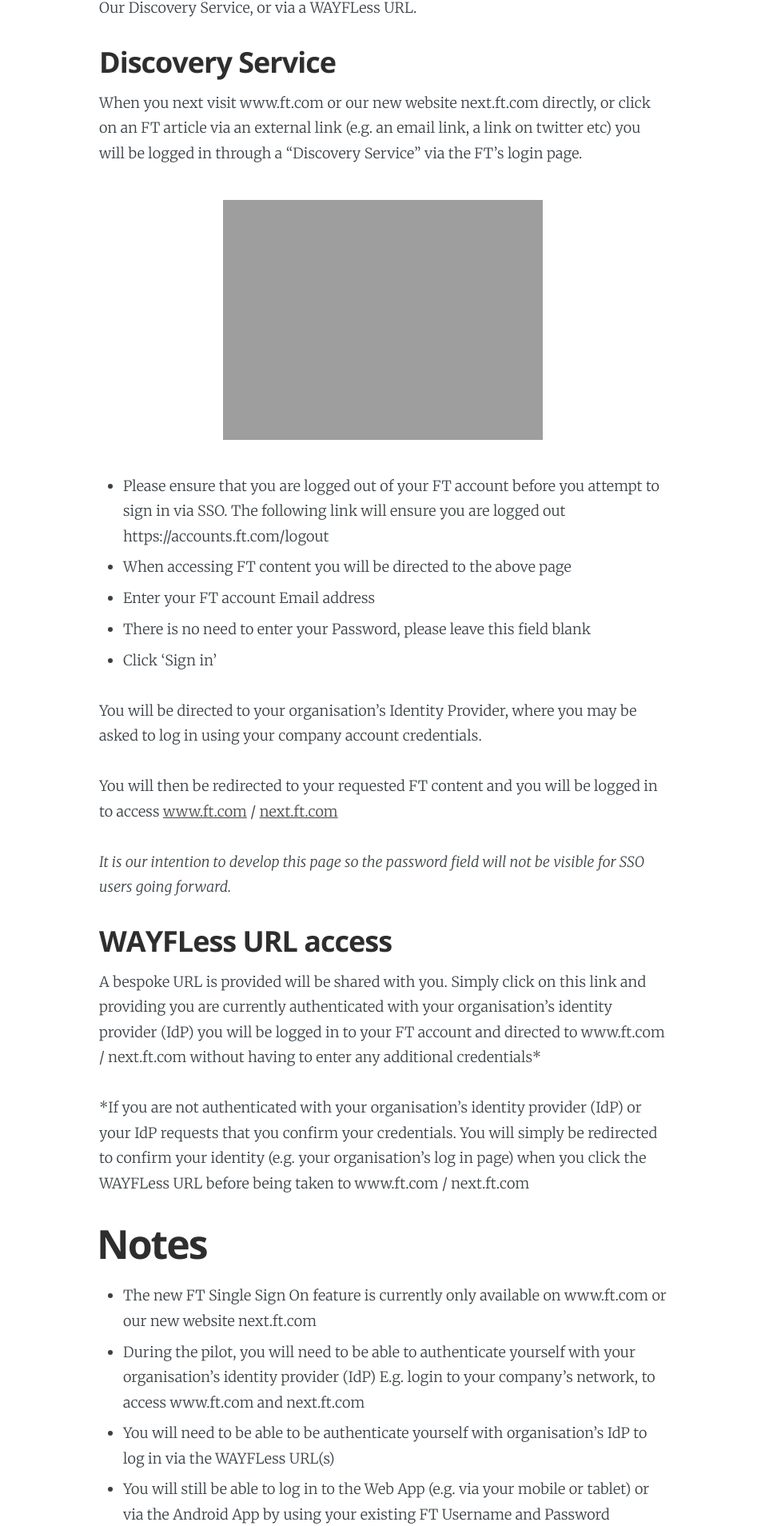
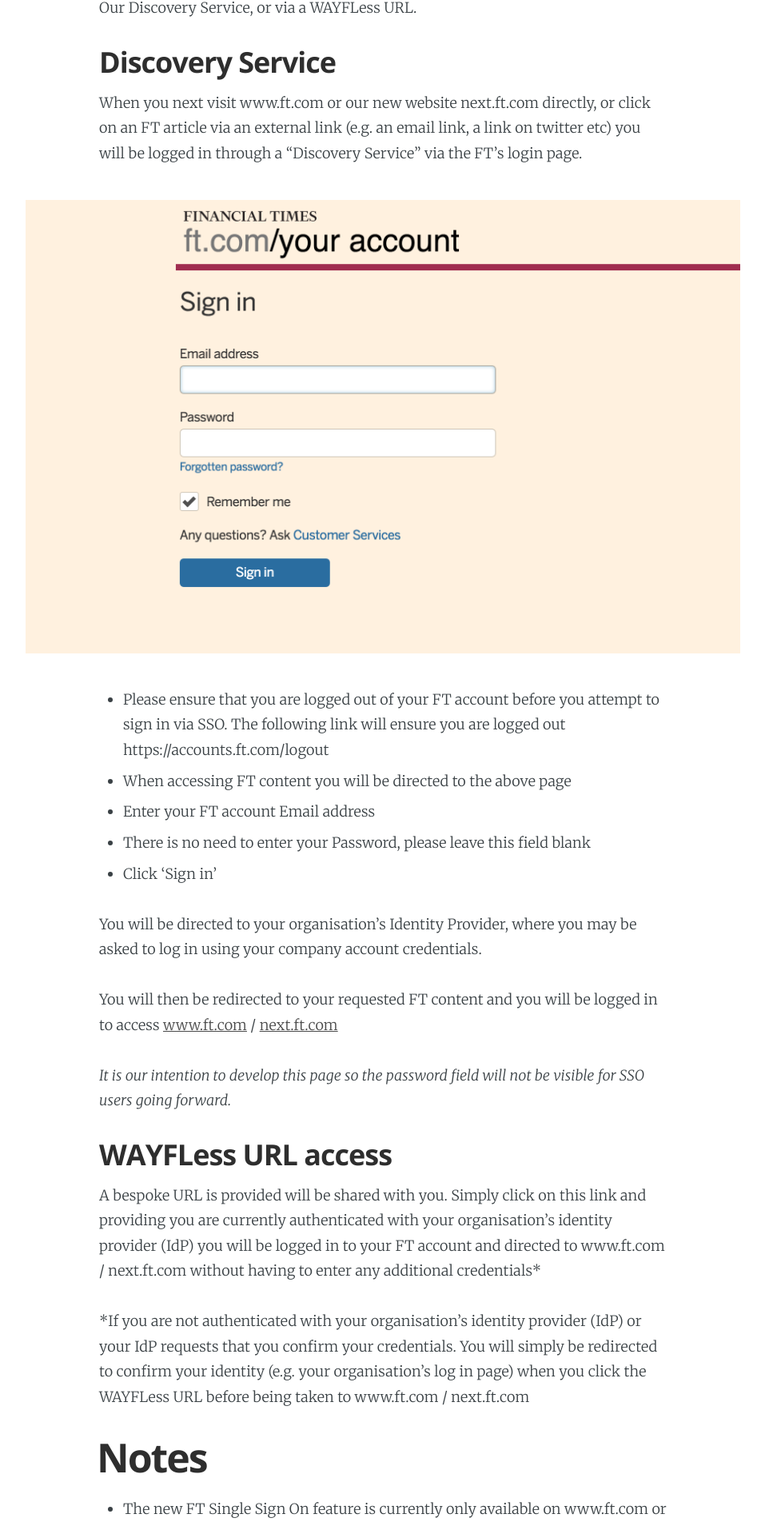
Before and after one commit to Financial-Times/sso-support, a Jekyll site: the page built from _posts/2016-07-19-user-guide-federated-idp.md, in a window 1280 px wide. Shown: the part 375-2283 px from the top of the page at 80% size, without its empty margins (161-1118 px from the left). Built offline with Jekyll 4.4.1, drawn with Linux system fonts in a browser that asks for light colours.

Commit message:
Remove image size attributes

```diff
--- a/_posts/2016-07-19-user-guide-federated-idp.md
+++ b/_posts/2016-07-19-user-guide-federated-idp.md
@@ -13,7 +13,7 @@
 link on twitter etc) you will be logged in through a "Discovery Service"
  via the FT's login page.
 
-![FT Login Page](/sso-support/assets/images/login-page.png =250x)
+![FT Login Page](/sso-support/assets/images/login-page.png)
 
 * Please ensure that you are logged out of your FT account before you
 attempt to sign in via SSO. The following link will ensure you are
```
